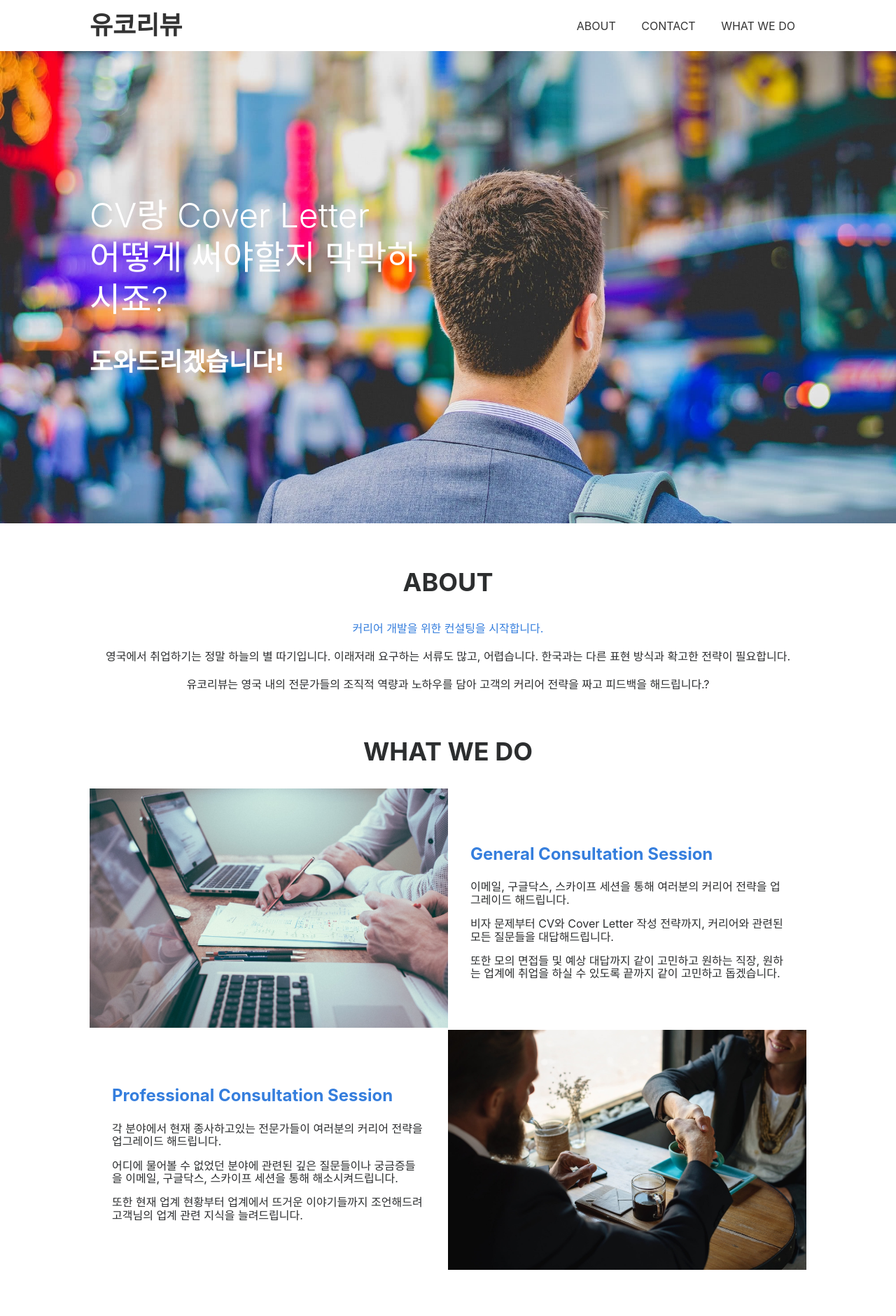
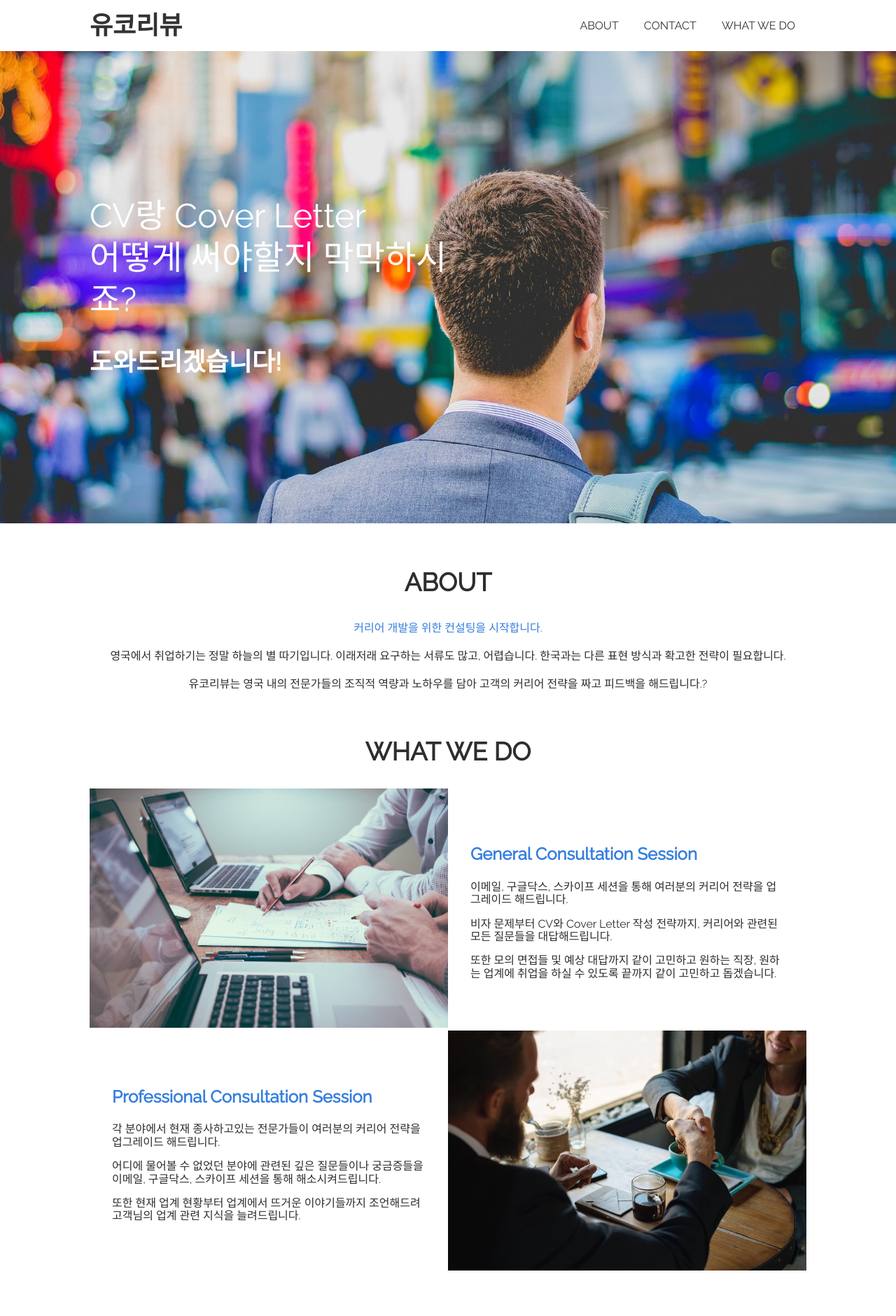
Before and after one commit to jrah/ukoreview, a Jekyll site: the page built from index.md, in a window 1280 px wide. Shown: the top 1881 px of the page at 70% size. Built offline with Jekyll 4.4.1, drawn with Linux system fonts in a browser that asks for light colours; nearby versions of some CDN libraries.

Commit message:
Add Raleway as font

```diff
--- a/_includes/head.html
+++ b/_includes/head.html
@@ -11,7 +11,7 @@
 
   <link rel="stylesheet" href="{{ "/assets/main.css" | relative_url }}">
   <link rel="stylesheet" href="https://cdnjs.cloudflare.com/ajax/libs/tachyons/4.9.0/tachyons.min.css">
-  <link href="https://fonts.googleapis.com/css?family=Didact+Gothic" rel="stylesheet">
+  <link href="https://fonts.googleapis.com/css?family=Raleway" rel="stylesheet">
   <link rel="canonical" href="{{ page.url | replace:'index.html','' | absolute_url }}">
   <link rel="alternate" type="application/rss+xml" title="{{ site.title | escape }}" href="{{ "/feed.xml" | relative_url }}">
   {% if jekyll.environment == 'production' and site.google_analytics %}
--- a/_layouts/default.html
+++ b/_layouts/default.html
@@ -3,7 +3,7 @@
 
 {% include head.html %}
 
-<body class="sans-serif">
+<body>
 
   {% include header.html %}
 
--- a/_sass/app.scss
+++ b/_sass/app.scss
@@ -21,5 +21,5 @@
 
 body {
   color: $grey-darker;
-  font-family: 'Didact Gothic', serif;
+  font-family: 'Raleway', serif;
 }
```
